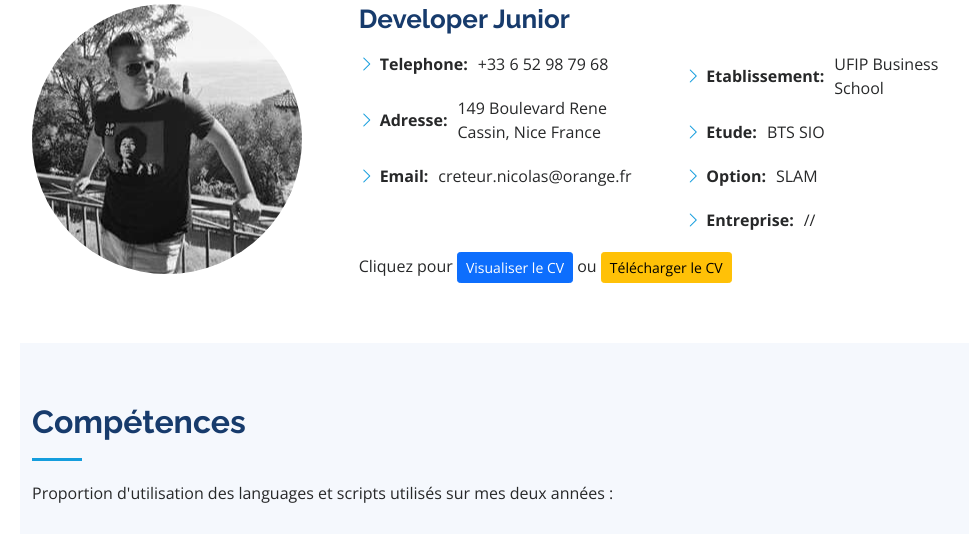
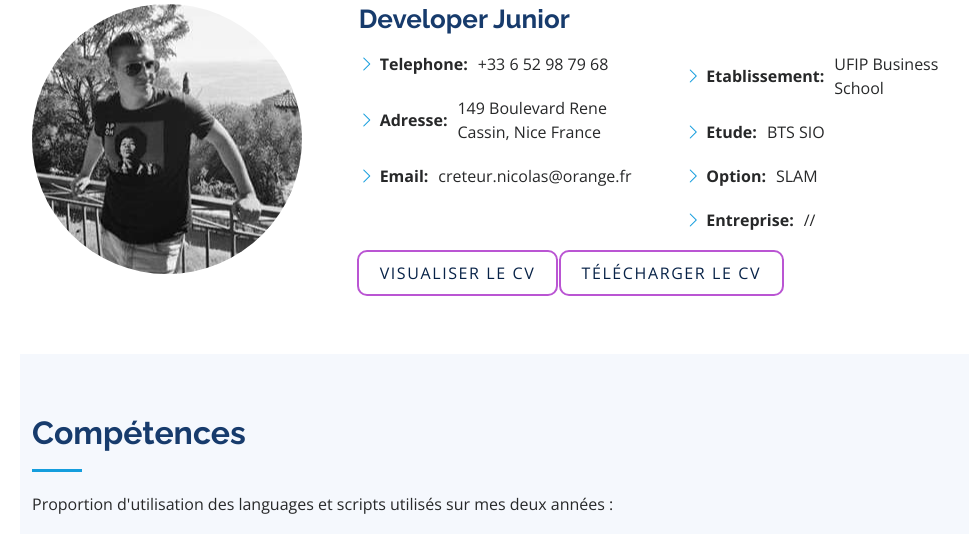
Before and after one commit to lefeuj/Portfolio, a PHP site: page / in a window 1280 px wide. Shown: the part 964-1498 px from the top of the page, without its empty margins (280-1249 px from the left). Run offline with PHP 8.4, Linux system fonts and the light colour scheme.

Commit message:
btn color hover

```diff
--- a/assets/css/style.css
+++ b/assets/css/style.css
@@ -347,6 +347,37 @@ section {
   margin-bottom: 0;
 }
 
+.btncv{
+  text-decoration: none;
+  text-transform: uppercase;
+  letter-spacing: 1.6px;
+  color: #072247;
+  outline: 2px solid #BA55D3;
+  padding: 8px 20px;
+  position: relative;
+  overflow: hidden;
+  transition: color 1.7s;
+  border-radius: 8px;
+}
+.btncv:hover{
+  color:#E6E6FA
+}
+.btncv::before{
+  content: "";
+  position: absolute;
+  top: 0;
+  left: -50px;
+  width: 0;
+  height: 100%;
+  background-color: #483D8B;
+  transform: skewX(35deg);
+  z-index: -1;
+  transition: width 1.1s;
+}
+.btncv:hover::before{
+  width: 150%;
+}
+
 /*--------------------------------------------------------------
 # Skills
 --------------------------------------------------------------*/
--- a/index.php
+++ b/index.php
@@ -110,10 +110,10 @@
                   </ul>
                 </div>
               </div>
-              Cliquez pour
-              <a href="./assets/img/CV.pdf" class="btn btn-primary btn-sm" target="_blank" tabindex="-1" role="button" aria-disabled="true"> Visualiser le CV </a>
-              ou
-              <a href="./assets/img/CV.pdf" download="CV Créteur Nicolas" class="btn btn-warning btn-sm">Télécharger le CV</a>
+
+              <a href="./assets/img/CV.pdf" class="btn btncv" target="_blank" tabindex="-1" role="button" aria-disabled="true"> Visualiser le CV </a>
+              <a href="./assets/img/CV.pdf" download="CV Créteur Nicolas" class="btn btncv">Télécharger le CV</a>
+
             </div>
           </div>
 
@@ -360,17 +360,37 @@
           <img src="assets/img/cybersecurity.jpg" alt="" class="cyber img-fluid mb-5">
 
           <div data-aos="fade-up" class="aos-init aos-animate">
-						<h3 class="text-center">La sortie de Bootstrap 5 </h3>
             </br></br>
             <ul>
-							<li><strong>intro</strong></li>
+							<li><strong>Mes abonnements </strong></li>
 						</ul>
-            <p>Après plus de <b>trois ans</b> de développement,<b> Bootstrap 5</b> est officiellement disponible.
-              Il <b>rompt</b> effectivement les liens avec la <b>bibliothèque jQuery pour du pur JavaScript.</b>
-               Les autres nouveautés de cette version incluent un <b>nouveau logo, un nouveau composant offcanvas, nouveau composant accordion,
-              nouveaux composants forms et mise à jour, nouvelle API d'utilitaires etc...</b>
-            </p>
+            <div class="row portfolio-container" data-aos="fade-up" data-aos-delay="100">
+
+              <a href="https://www.youtube.com/c/grafikart" target="blank" class="button button2 col-lg-4 col-md-6 portfolio-item filter-PP folio" title="More Details">
+                <img src="assets/img/grafikart.jpg" class="img-fluid" alt="PPE-1">
+              </a>
+
+              <a href="https://www.youtube.com/c/Sandozprod/featured" target="blank" class="button button2 col-lg-4 col-md-6 portfolio-item filter-PP folio" title="More Details">
+                <img src="assets/img/sandoz.jpg" class="img-fluid" alt="PPE-1">
+              </a>
+
+              <a href="https://www.youtube.com/c/Micode-Enqu%C3%AAtes/featured" target="blank" class="button button2 col-lg-4 col-md-6 portfolio-item filter-PP folio" title="More Details">
+                <img src="assets/img/micode.jpg" class="img-fluid" alt="PPE-1">
+              </a>
+
+            </div>
+					</div>
+
+          <div data-aos="fade-up" class="aos-init aos-animate">
             </br></br>
+						<p>
+							</p><ul>
+								<li class="fw-bolder"><i class="bi bi-flower2"></i> Un nouveau logo</li>
+							</ul>
+							L'un des plus grands changements de la version 5 de Bootstrap a été la refonte du logo et la mise à jour du design de la documentation.
+							<br>
+							Les nouveaux documents sont plus clairs, mieux organisés avec de nouvelles sections de contenu, et la navigation est également améliorée.
+						<p></p>
 					</div>
 
         </div>
```
Also changed, not shown: assets/img/grafikart.jpg (added), assets/img/micode.jpg (added), assets/img/sandoz.jpg (added).
